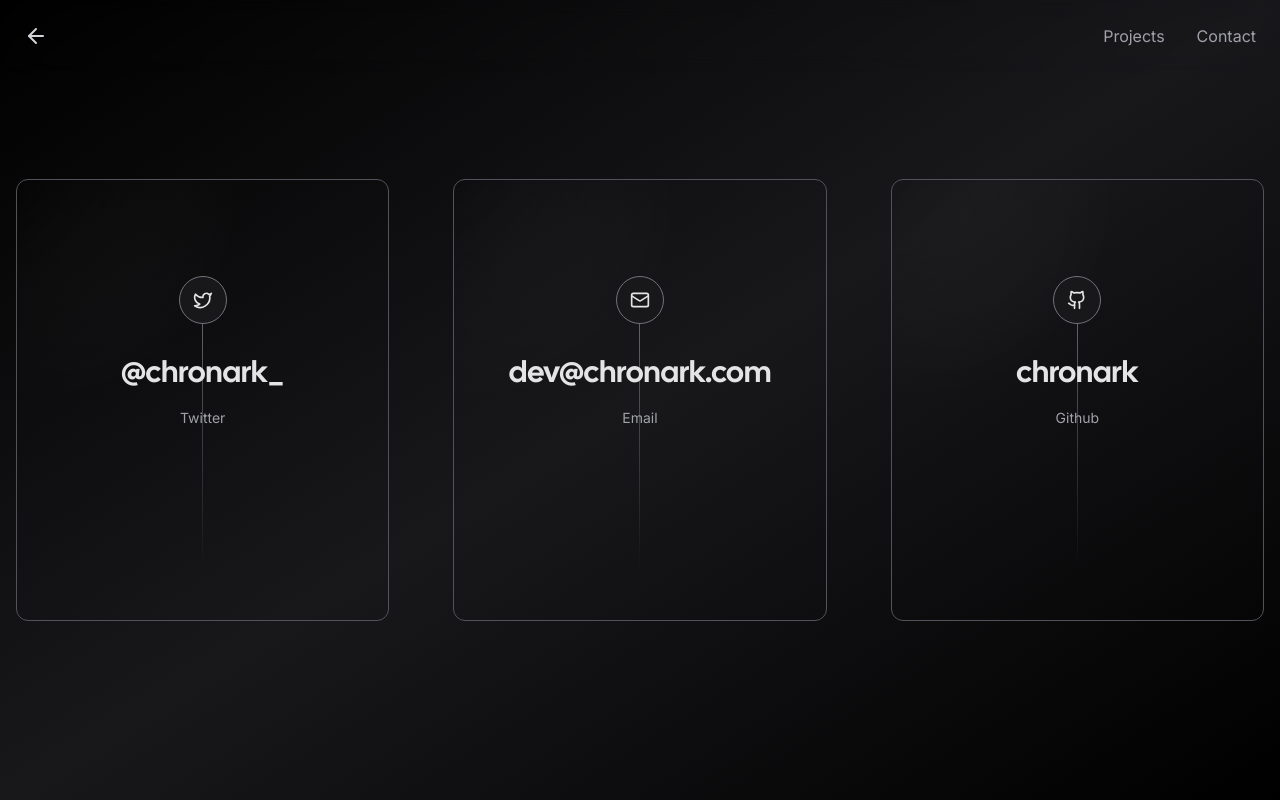
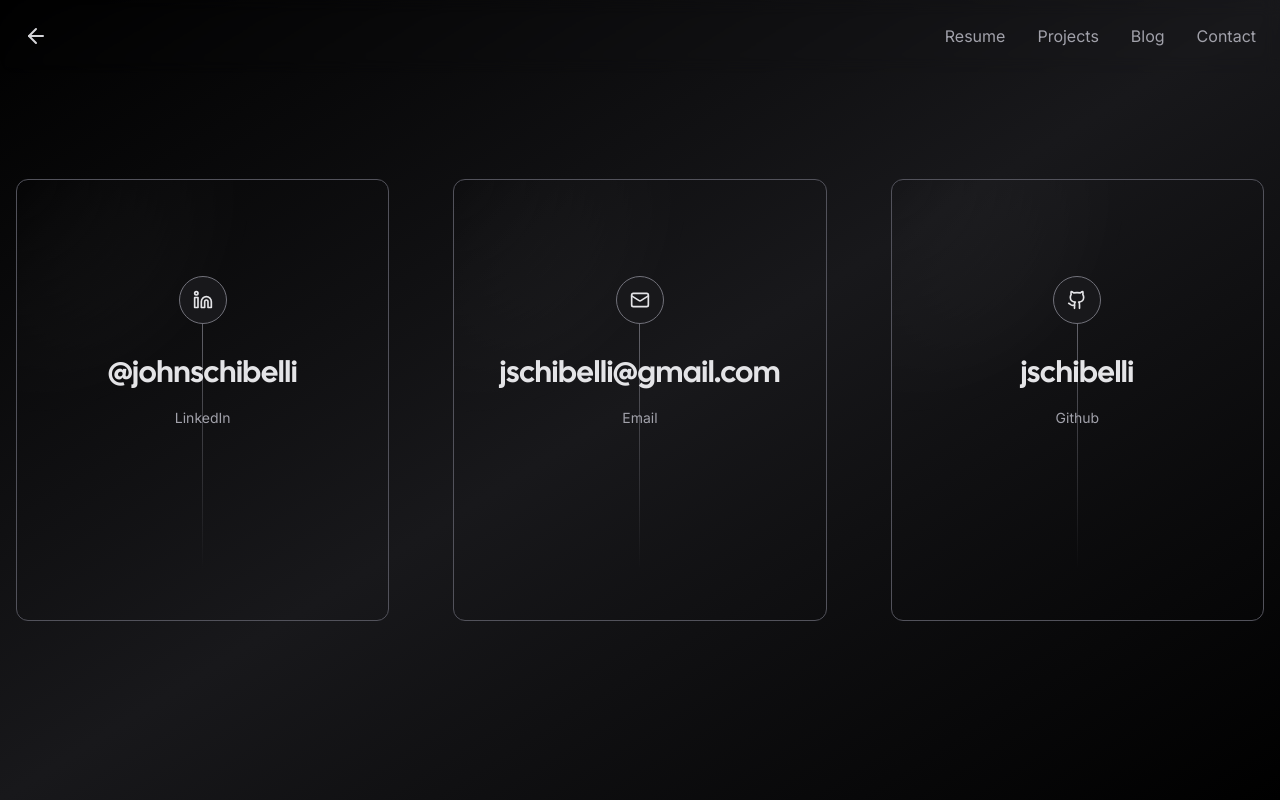
Before and after one commit to jschibelli/schibelli-com-1, a Next.js app: page /contact in a window 1280 px wide. Built offline with nearby package versions, Linux system fonts and the light colour scheme; no server answers; what tailwindcss-debug-screens would draw is missing.

Commit message:
chore: Update navigation links in nav.tsx

```diff
--- a/app/components/nav.tsx
+++ b/app/components/nav.tsx
@@ -29,10 +29,22 @@
         <div className="container flex flex-row-reverse items-center justify-between p-6 mx-auto">
           <div className="flex justify-between gap-8">
             <Link
+              href="/resume"
+              className="duration-200 text-zinc-400 hover:text-zinc-100"
+            >
+            Resume
+            </Link>
+            <Link
               href="/projects"
               className="duration-200 text-zinc-400 hover:text-zinc-100"
             >
               Projects
+            </Link>
+            <Link
+              href="/blog"
+              className="duration-200 text-zinc-400 hover:text-zinc-100"
+            >
+              Blog
             </Link>
             <Link
               href="/contact"
--- a/app/contact/page.tsx
+++ b/app/contact/page.tsx
@@ -1,27 +1,27 @@
 "use client";
-import { Github, Mail, Twitter } from "lucide-react";
+import { Github, Mail, Linkedin } from "lucide-react";
 import Link from "next/link";
 import { Navigation } from "../components/nav";
 import { Card } from "../components/card";
 
 const socials = [
 	{
-		icon: <Twitter size={20} />,
-		href: "https://twitter.com/chronark_",
-		label: "Twitter",
-		handle: "@chronark_",
+		icon: <Linkedin size={20} />,
+		href: "https://www.linkedin.com/in/johnschibelli/",
+		label: "LinkedIn",
+		handle: "@johnschibelli",
 	},
 	{
 		icon: <Mail size={20} />,
-		href: "mailto:dev@chronark.com",
+		href: "mailto:jschibelli@gmail.com",
 		label: "Email",
-		handle: "dev@chronark.com",
+		handle: "jschibelli@gmail.com",
 	},
 	{
 		icon: <Github size={20} />,
-		href: "https://github.com/chronark",
+		href: "https://github.com/jschibelli",
 		label: "Github",
-		handle: "chronark",
+		handle: "jschibelli",
 	},
 ];
 
--- a/app/page.tsx
+++ b/app/page.tsx
@@ -3,7 +3,9 @@
 import Particles from "./components/particles";
 
 const navigation = [
+  { name: "Resume", href: "/resume" },
   { name: "Projects", href: "/projects" },
+  { name: "Blog", href: "/blog" },
   { name: "Contact", href: "/contact" },
 ];
 
```
Lines whose indentation alone changed are shown as unchanged.
